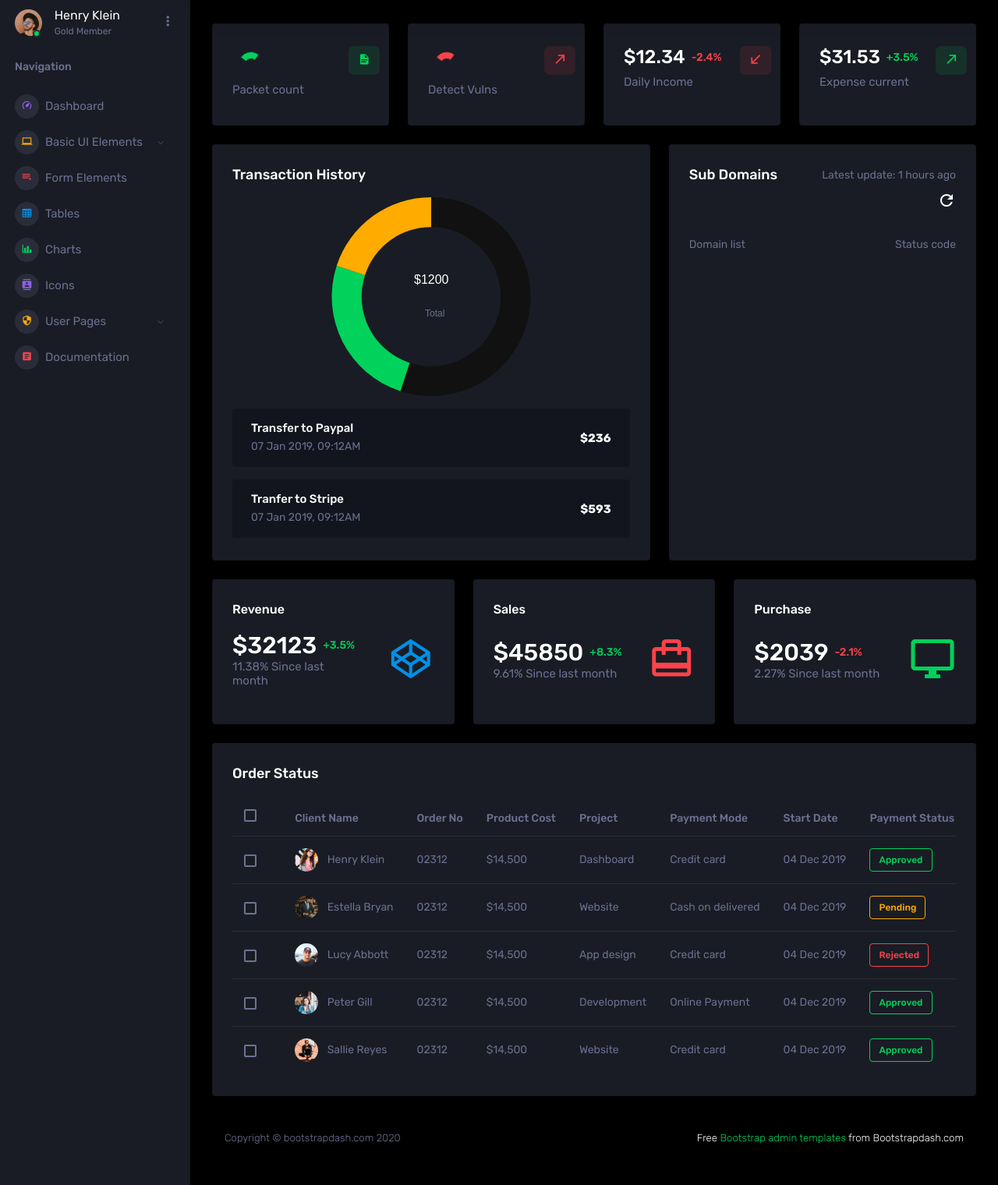
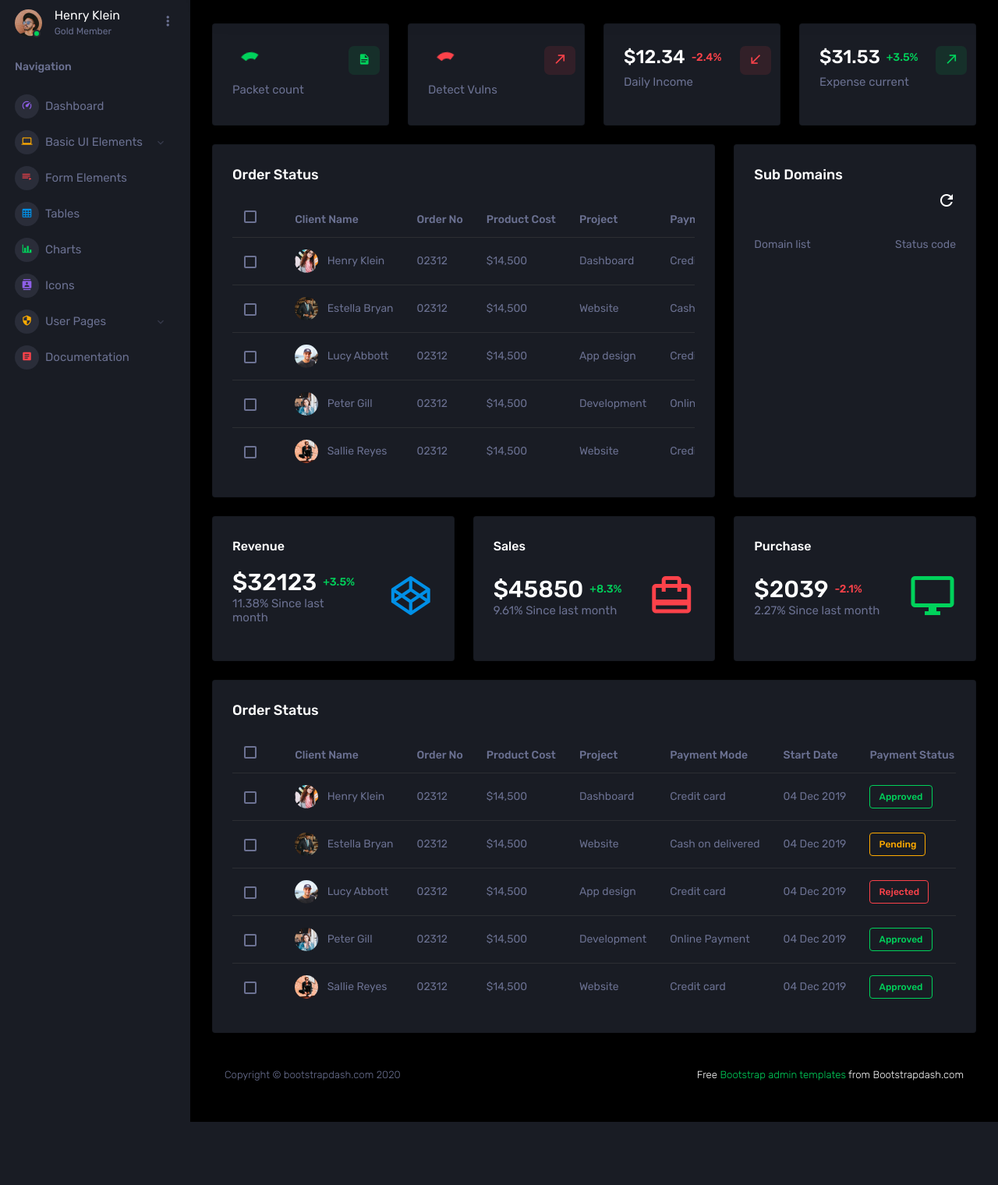
Before and after one commit to capstone-design-1/Astellar, a Python web app: template templates/detail.html in a window 1280 px wide. Shown: the part 70-1590 px from the top of the page at 78% size. After the commit the page ends 1509 px from the top, so only its background shows below. Run offline with Jinja, Linux system fonts and the light colour scheme; the template is opened without the code that fills it, so the values that code supplies are empty; some libraries are stand-ins or nearby versions.

Commit message:
subdomain 분석된 시간 추가

```diff
--- a/db/schema.sql
+++ b/db/schema.sql
@@ -1,6 +1,7 @@
 CREATE TABLE target_site (
-    target_idx          INTEGER PRIMARY KEY AUTOINCREMENT,
-    domain              TEXT NOT NULL
+    target_idx              INTEGER PRIMARY KEY AUTOINCREMENT,
+    domain                  TEXT NOT NULL,
+    subdomain_search_time   TEXT
 );
 
 CREATE TABLE subdomain (
--- a/static/js/page/detail.js
+++ b/static/js/page/detail.js
@@ -70,7 +70,7 @@ function searchSubdomain(target_name){
     const subdomain_selector = document.getElementsByClassName("subdomain-list")[0];
 
     try{
-        subdomain_selector.innerHTML = "분석중 입니다.";
+        subdomain_selector.innerHTML = `분석 중입니다. <div class="lds-ring lds-ring-green"><div></div></div>`;
 
         fetch(`/detail/api/subdomain?target=${target_name}`)
         .then((res) => res.json())
@@ -91,6 +91,7 @@ function searchSubdomain(target_name){
 
 function setSubdomain(data){
     const subdomain_selector = document.getElementsByClassName("subdomain-list")[0];
+    const update_time = document.getElementsByClassName("latest-update")[0];
     const html = `<div class="preview-item border-bottom">
                         <div class="preview-item-content d-sm-flex flex-grow">
                         <div class="flex-grow">
@@ -105,6 +106,7 @@ function setSubdomain(data){
     const green_circle_html = `<img src='/images/green-circle.png' width='15px;'>`;
 
     subdomain_selector.innerHTML = "";
+    update_time.innerHTML = `Latest update: ${data.last_search_time}`;
 
     for(let i=0; i<data.result.length; i++){
         let circle = '';
--- a/templates/detail.html
+++ b/templates/detail.html
@@ -378,7 +378,7 @@
                         <div class="d-flex align-items-center align-self-start">
                           <h3 class="mb-0 text-success packet-count">
                             <div class="lds-ring lds-ring-green">
-                                <div></div>
+                              <div></div>
                             </div>
                           </h3>
                         </div>
@@ -458,38 +458,148 @@
               </div>
             </div>
             <div class="row">
-              <div class="col-md-7 grid-margin stretch-card">
+              <div class="col-md-8 grid-margin stretch-card">
                 <div class="card">
                   <div class="card-body">
-                    <h4 class="card-title">Transaction History</h4>
-                    <canvas id="transaction-history" class="transaction-chart"></canvas>
-                    <div class="bg-gray-dark d-flex d-md-block d-xl-flex flex-row py-3 px-4 px-md-3 px-xl-4 rounded mt-3">
-                      <div class="text-md-center text-xl-left">
-                        <h6 class="mb-1">Transfer to Paypal</h6>
-                        <p class="text-muted mb-0">07 Jan 2019, 09:12AM</p>
-                      </div>
-                      <div class="align-self-center flex-grow text-right text-md-center text-xl-right py-md-2 py-xl-0">
-                        <h6 class="font-weight-bold mb-0">$236</h6>
-                      </div>
-                    </div>
-                    <div class="bg-gray-dark d-flex d-md-block d-xl-flex flex-row py-3 px-4 px-md-3 px-xl-4 rounded mt-3">
-                      <div class="text-md-center text-xl-left">
-                        <h6 class="mb-1">Tranfer to Stripe</h6>
-                        <p class="text-muted mb-0">07 Jan 2019, 09:12AM</p>
-                      </div>
-                      <div class="align-self-center flex-grow text-right text-md-center text-xl-right py-md-2 py-xl-0">
-                        <h6 class="font-weight-bold mb-0">$593</h6>
-                      </div>
+                    <h4 class="card-title">Order Status</h4>
+                    <div class="table-responsive">
+                      <table class="table">
+                        <thead>
+                          <tr>
+                            <th>
+                              <div class="form-check form-check-muted m-0">
+                                <label class="form-check-label">
+                                  <input type="checkbox" class="form-check-input">
+                                </label>
+                              </div>
+                            </th>
+                            <th> Client Name </th>
+                            <th> Order No </th>
+                            <th> Product Cost </th>
+                            <th> Project </th>
+                            <th> Payment Mode </th>
+                            <th> Start Date </th>
+                            <th> Payment Status </th>
+                          </tr>
+                        </thead>
+                        <tbody>
+                          <tr>
+                            <td>
+                              <div class="form-check form-check-muted m-0">
+                                <label class="form-check-label">
+                                  <input type="checkbox" class="form-check-input">
+                                </label>
+                              </div>
+                            </td>
+                            <td>
+                              <img src="/images/faces/face1.jpg" alt="image" />
+                              <span class="pl-2">Henry Klein</span>
+                            </td>
+                            <td> 02312 </td>
+                            <td> $14,500 </td>
+                            <td> Dashboard </td>
+                            <td> Credit card </td>
+                            <td> 04 Dec 2019 </td>
+                            <td>
+                              <div class="badge badge-outline-success">Approved</div>
+                            </td>
+                          </tr>
+                          <tr>
+                            <td>
+                              <div class="form-check form-check-muted m-0">
+                                <label class="form-check-label">
+                                  <input type="checkbox" class="form-check-input">
+                                </label>
+                              </div>
+                            </td>
+                            <td>
+                              <img src="/images/faces/face2.jpg" alt="image" />
+                              <span class="pl-2">Estella Bryan</span>
+                            </td>
+                            <td> 02312 </td>
+                            <td> $14,500 </td>
+                            <td> Website </td>
+                            <td> Cash on delivered </td>
+                            <td> 04 Dec 2019 </td>
+                            <td>
+                              <div class="badge badge-outline-warning">Pending</div>
+                            </td>
+                          </tr>
+                          <tr>
+                            <td>
+                              <div class="form-check form-check-muted m-0">
+                                <label class="form-check-label">
+                                  <input type="checkbox" class="form-check-input">
+                                </label>
+                              </div>
+                            </td>
+                            <td>
+                              <img src="/images/faces/face5.jpg" alt="image" />
+                              <span class="pl-2">Lucy Abbott</span>
+                            </td>
+                            <td> 02312 </td>
+                            <td> $14,500 </td>
+                            <td> App design </td>
+                            <td> Credit card </td>
+                            <td> 04 Dec 2019 </td>
+                            <td>
+                              <div class="badge badge-outline-danger">Rejected</div>
+                            </td>
+                          </tr>
+                          <tr>
+                            <td>
+                              <div class="form-check form-check-muted m-0">
+                                <label class="form-check-label">
+                                  <input type="checkbox" class="form-check-input">
+                                </label>
+                              </div>
+                            </td>
+                            <td>
+                              <img src="/images/faces/face3.jpg" alt="image" />
+                              <span class="pl-2">Peter Gill</span>
+                            </td>
+                            <td> 02312 </td>
+                            <td> $14,500 </td>
+                            <td> Development </td>
+                            <td> Online Payment </td>
+                            <td> 04 Dec 2019 </td>
+                            <td>
+                              <div class="badge badge-outline-success">Approved</div>
+                            </td>
+                          </tr>
+                          <tr>
+                            <td>
+                              <div class="form-check form-check-muted m-0">
+                                <label class="form-check-label">
+                                  <input type="checkbox" class="form-check-input">
+                                </label>
+                              </div>
+                            </td>
+                            <td>
+                              <img src="/images/faces/face4.jpg" alt="image" />
+                              <span class="pl-2">Sallie Reyes</span>
+                            </td>
+                            <td> 02312 </td>
+                            <td> $14,500 </td>
+                            <td> Website </td>
+                            <td> Credit card </td>
+                            <td> 04 Dec 2019 </td>
+                            <td>
+                              <div class="badge badge-outline-success">Approved</div>
+                            </td>
+                          </tr>
+                        </tbody>
+                      </table>
                     </div>
                   </div>
                 </div>
               </div>
-              <div class="col-md-5 grid-margin stretch-card">
+              <div class="col-md-4 grid-margin stretch-card">
                 <div class="card">
                   <div class="card-body">
                     <div class="d-flex flex-row justify-content-between">
                       <h4 class="card-title mb-1">Sub domains</h4>
-                      <p class="text-muted mb-1">Latest update: 1 hours ago</p>
+                      <p class="text-muted mb-1 latest-update"></p>
                     </div>
                     <div class="d-flex flex-row justify-content-between">
                       <h4 class="card-title mb-1"> </h4>
```
Also changed, not shown: db/table.py (+15 -2 lines), views/detail/detail_api.py (+7 -2 lines).
